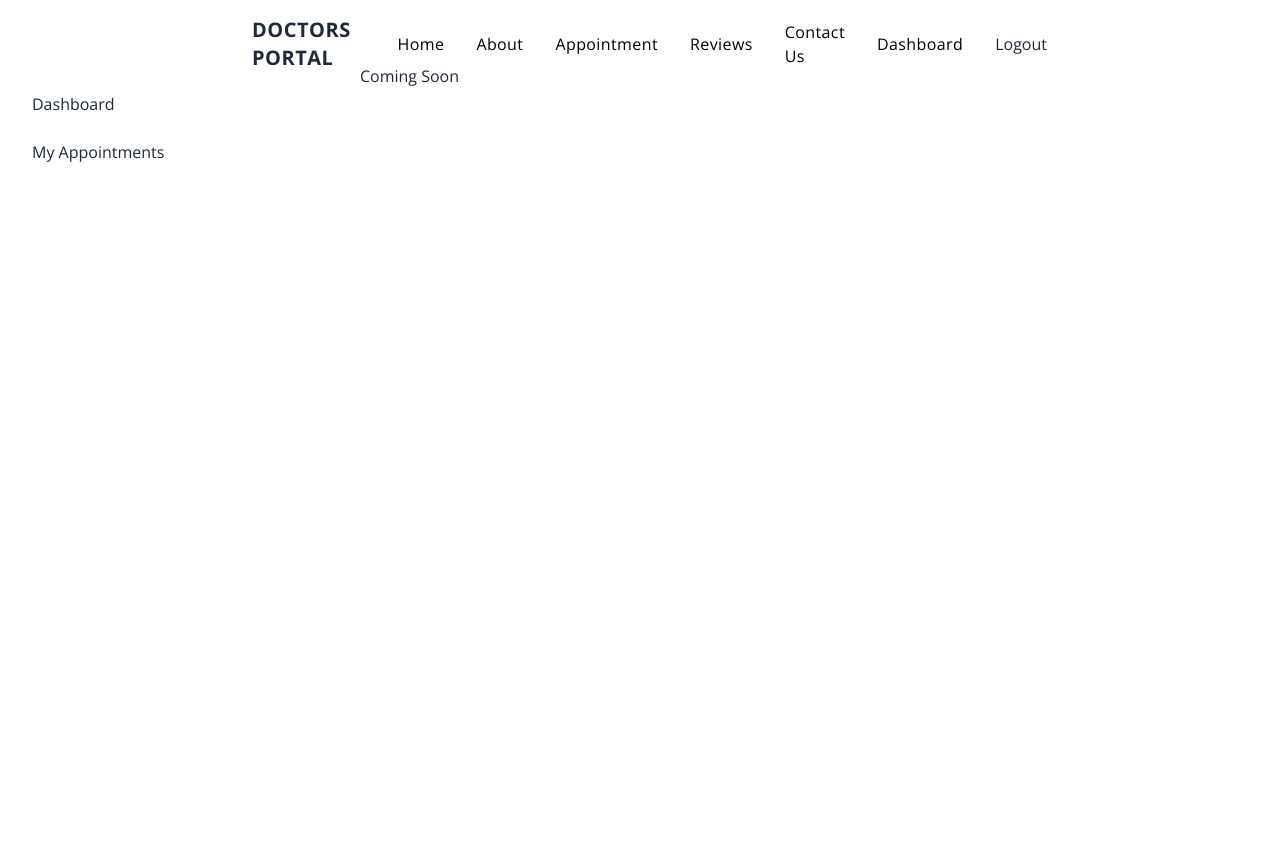
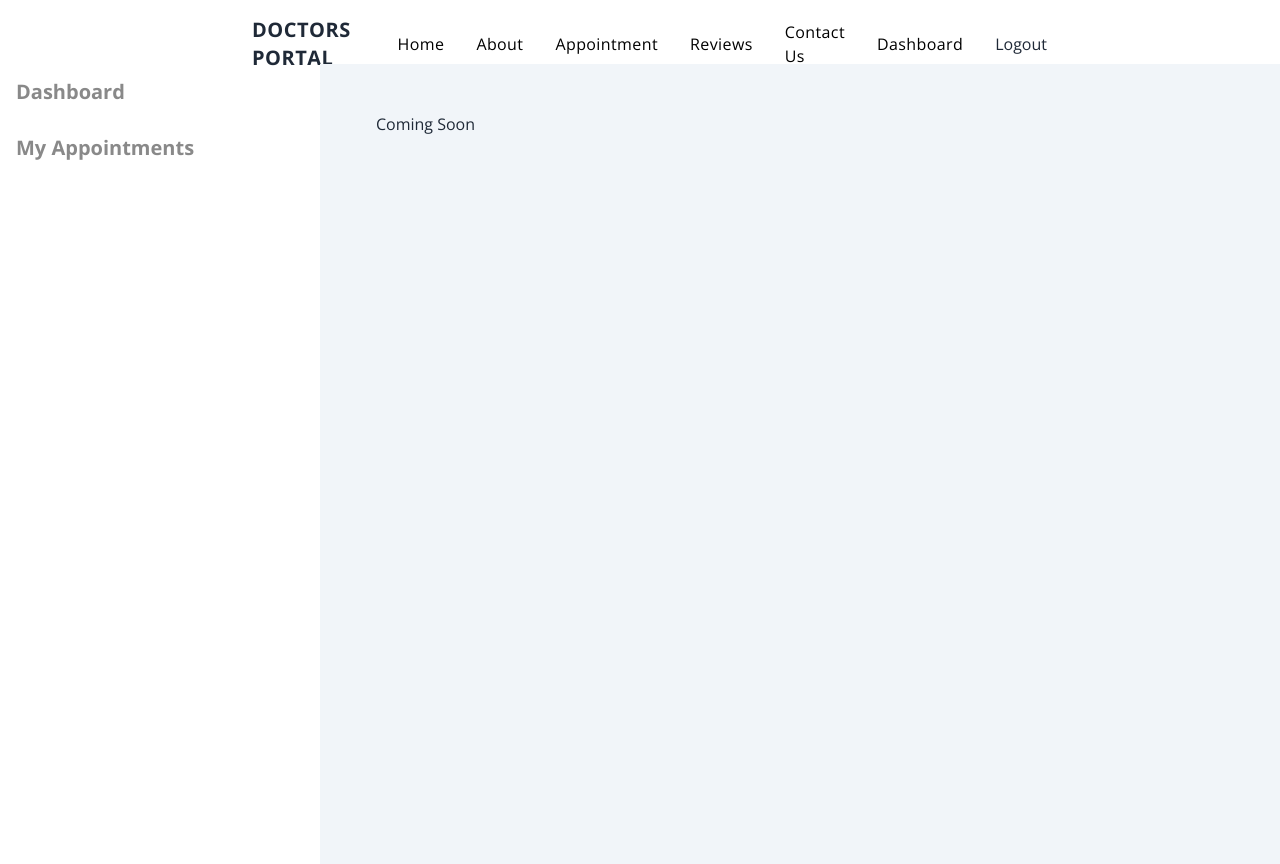
Before and after one commit to nwebpro/doctors-portal, a React (Create React App) app: page /dashboard in a window 1280 px wide. Built offline with nearby package versions, Linux system fonts and the light colour scheme; no server answers; sample sign-in values are in the browser's storage.

Commit message:
dashboard layout update

```diff
--- a/src/Layout/Dashboard/DashboardLayout.jsx
+++ b/src/Layout/Dashboard/DashboardLayout.jsx
@@ -1,5 +1,5 @@
 import React, { useContext } from 'react';
-import { Link, Outlet } from 'react-router-dom';
+import { Link, NavLink, Outlet } from 'react-router-dom';
 import { AuthContext } from '../../Context/AuthProvider/AuthProvider';
 import useAdmin from '../../Hooks/useAdmin';
 import Header from '../../Pages/Shared/Header/Header'
@@ -12,20 +12,65 @@ const DashboardLayout = () => {
             <Header />
             <div className="drawer drawer-mobile">
                 <input id="dashboardDrawer" type="checkbox" className="drawer-toggle" />
-                <div className="drawer-content px-0 md:px-6 lg:px-10">
+                <div className="drawer-content px-0 md:px-6 lg:px-14 py-12 bg-[#F1F5F9]">
                     <Outlet />
                 </div>
                 <div className="drawer-side">
                     <label htmlFor="dashboardDrawer" className="drawer-overlay"></label>
-                    <ul className="menu p-4 w-80 text-base-content">
-                        <li><Link to='/dashboard'>Dashboard</Link></li>
-                        <li><Link to='/dashboard/my-appointments'>My Appointments</Link></li>
+                    <ul className="menu w-80 text-base-content bg-white lg:bg-transparent">
+                        <li>
+                            <Link to='/dashboard' className='text-xl font-bold text-[#898989] leading-8 hover:bg-[#F1F5F9] hover:text-[#383838] transition-colors duration-200'>Dashboard</Link></li>
+                        <li>
+                            <NavLink
+                                to='/dashboard/my-appointments'
+                                className={({ isActive }) =>
+                                    isActive
+                                    ? 'bg-[#F1F5F9] text-xl font-bold text-[#383838] leading-8 transition-colors duration-200'
+                                    : 'text-xl font-bold text-[#898989] leading-8 hover:bg-[#F1F5F9] hover:text-[#383838] transition-colors duration-200'
+                                }
+                            >
+                                My Appointments
+                            </NavLink>
+                        </li>
                         {
                             isAdmin &&
                             <>
-                                <li><Link to='/dashboard/all-users'>All Users</Link></li>
-                                <li><Link to='/dashboard/add-doctor'>Add Doctor</Link></li>
-                                <li><Link to='/dashboard/manage-doctors'>Manage Doctors</Link></li>
+                                <li>
+                                    <NavLink
+                                        to='/dashboard/all-users'
+                                        className={({ isActive }) =>
+                                            isActive
+                                            ? 'bg-[#F1F5F9] text-xl font-bold text-[#383838] leading-8 transition-colors duration-200'
+                                            : 'text-xl font-bold text-[#898989] leading-8 hover:bg-[#F1F5F9] hover:text-[#383838] transition-colors duration-200'
+                                        }
+                                    >
+                                        All Users
+                                    </NavLink>
+                                </li>
+                                <li>
+                                    <NavLink
+                                        to='/dashboard/add-doctor'
+                                        className={({ isActive }) =>
+                                            isActive
+                                            ? 'bg-[#F1F5F9] text-xl font-bold text-[#383838] leading-8 transition-colors duration-200'
+                                            : 'text-xl font-bold text-[#898989] leading-8 hover:bg-[#F1F5F9] hover:text-[#383838] transition-colors duration-200'
+                                        }
+                                    >
+                                        Add Doctor
+                                    </NavLink>
+                                </li>
+                                <li>
+                                    <NavLink
+                                        to='/dashboard/manage-doctors'
+                                        className={({ isActive }) =>
+                                            isActive
+                                            ? 'bg-[#F1F5F9] text-xl font-bold text-[#383838] leading-8 transition-colors duration-200'
+                                            : 'text-xl font-bold text-[#898989] leading-8 hover:bg-[#F1F5F9] hover:text-[#383838] transition-colors duration-200'
+                                        }
+                                    >
+                                        Manage Doctors
+                                    </NavLink>
+                                </li>
                             </>
                         }
                     </ul>
--- a/src/Pages/Dashboard/AddDoctor/AddDoctor.jsx
+++ b/src/Pages/Dashboard/AddDoctor/AddDoctor.jsx
@@ -61,9 +61,9 @@ const AddDoctor = () => {
     }
 
     return (
-        <section className='py-10'>
-            <h2>Add a New Doctor</h2>
-            <div className='w-full md:max-w-xl'>
+        <section>
+            <h2 className='text-2xl font-bold text-black mb-[30px]'>Add a New Doctor</h2>
+            <div className='w-full md:max-w-xl bg-white p-5 md:p-8 lg:p-12 rounded-[10px]'>
                 <form onSubmit={handleSubmit(handleAddDoctor)}>
                     <div className="mb-6">
                         <input type="text" {...register("name", { required: true, minLength: { value: 4, message: 'Name must be 4 character or longer' } })} placeholder="Name" className="bordder-[#E9EDF4] w-full rounded-md border bg-[#FCFDFE] py-3 px-5 text-base text-body-color placeholder-[#ACB6BE] outline-none focus:border-theme-2nd focus-visible:shadow-none" />
--- a/src/Pages/Dashboard/AllUsers/AllUsers.jsx
+++ b/src/Pages/Dashboard/AllUsers/AllUsers.jsx
@@ -34,8 +34,8 @@ const AllUsers = () => {
         return <SmallLoading />
     }
     return (
-        <div className="overflow-x-auto py-10">
-            <h1 className='text-2xl font-bold mb-5'>All Users</h1>
+        <div className="overflow-x-auto">
+            <h1 className='text-2xl font-bold text-black mb-[30px]'>All Users</h1>
             <table className="table w-full">
                 <thead>
                     <tr className='text-center'>
--- a/src/Pages/Dashboard/ManageDoctors/ManageDoctors.jsx
+++ b/src/Pages/Dashboard/ManageDoctors/ManageDoctors.jsx
@@ -40,8 +40,8 @@ const ManageDoctors = () => {
     }
 
     return (
-        <section className="overflow-x-auto py-10">
-            <h1 className='text-2xl font-bold mb-5'>Manage Doctors</h1>
+        <section className="overflow-x-auto">
+            <h1 className='text-2xl font-bold text-black mb-[30px]'>Manage Doctors</h1>
             <table className="table w-full">
                 <thead>
                     <tr className='text-center'>
--- a/src/Pages/Dashboard/MyAppointment/MyAppointment.jsx
+++ b/src/Pages/Dashboard/MyAppointment/MyAppointment.jsx
@@ -27,8 +27,8 @@ const MyAppointment = () => {
     }
 
     return (
-        <div className="overflow-x-auto py-10">
-            <h1 className='text-2xl font-bold mb-5'>My Appointment</h1>
+        <div className="overflow-x-auto">
+            <h1 className='text-2xl font-bold text-black mb-[30px]'>My Appointment</h1>
             <table className="table w-full">
                 <thead>
                     <tr className='text-center'>
--- a/src/Pages/Shared/LoadingSpinner/LoadingSpinner.jsx
+++ b/src/Pages/Shared/LoadingSpinner/LoadingSpinner.jsx
@@ -3,7 +3,7 @@ import React from 'react'
 const LoadingSpinner = () => {
     return (
         <div className='flex justify-center items-center min-h-screen'>
-            <div className='w-16 h-16 border-4 border-dashed rounded-full animate-spin border-gray-800'></div>
+            <div className='w-16 h-16 border-4 border-dashed rounded-full animate-spin border-theme-2nd'></div>
         </div>
     )
 }
```
